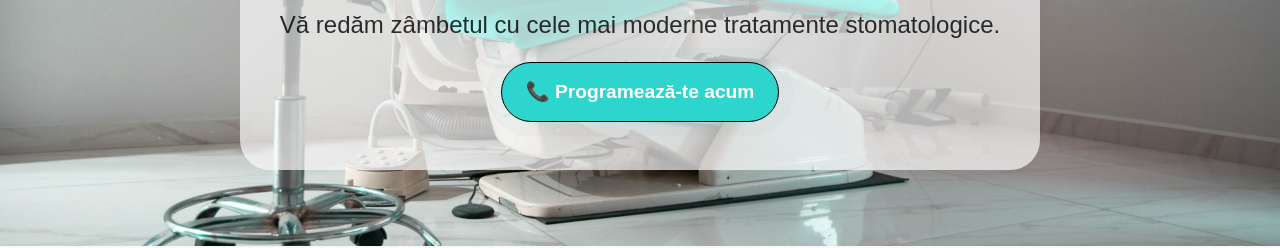
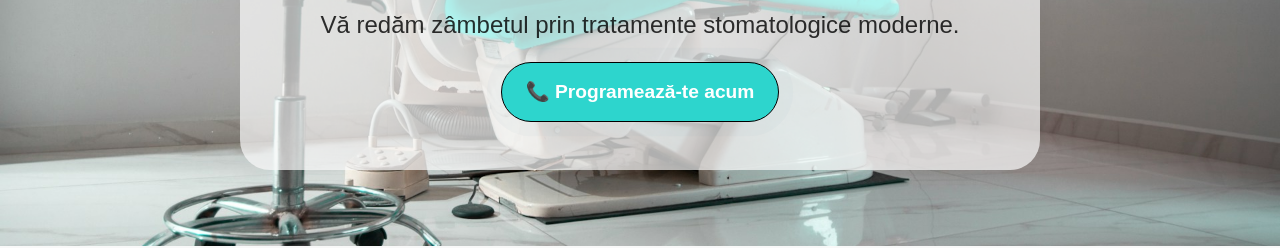
Before and after one commit to RzvnCHR/artz-dent.ro, a plain HTML site: page index.html in a window 1280 px wide. Shown: the part 571-819 px from the top of the page. Drawn offline with Linux system fonts and the light colour scheme.

```diff
--- a/index.html
+++ b/index.html
@@ -52,7 +52,7 @@
       <div class="hero-content">
         <img src="logoartzdent.png" alt="LOGODENT - Cabinet Stomatologic" loading="lazy" class="hero-logo">
         <h2>Bine ați venit la ARTZ DENT!</h2>
-        <p>Vă redăm zâmbetul cu cele mai moderne tratamente stomatologice.</p>
+        <p>Vă redăm zâmbetul prin tratamente stomatologice moderne.</p>
         <a href="tel:0772122184" class="btn-apel">📞 Programează-te acum</a>
       </div>
     </section>
```
